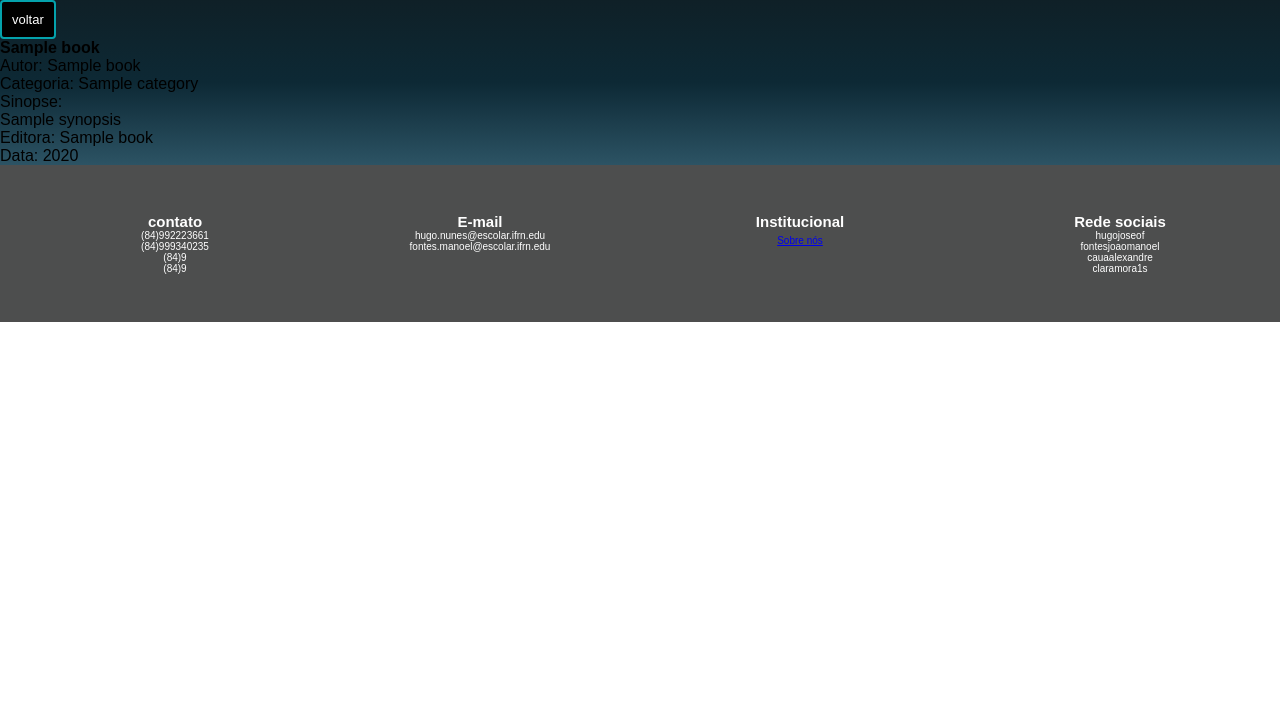
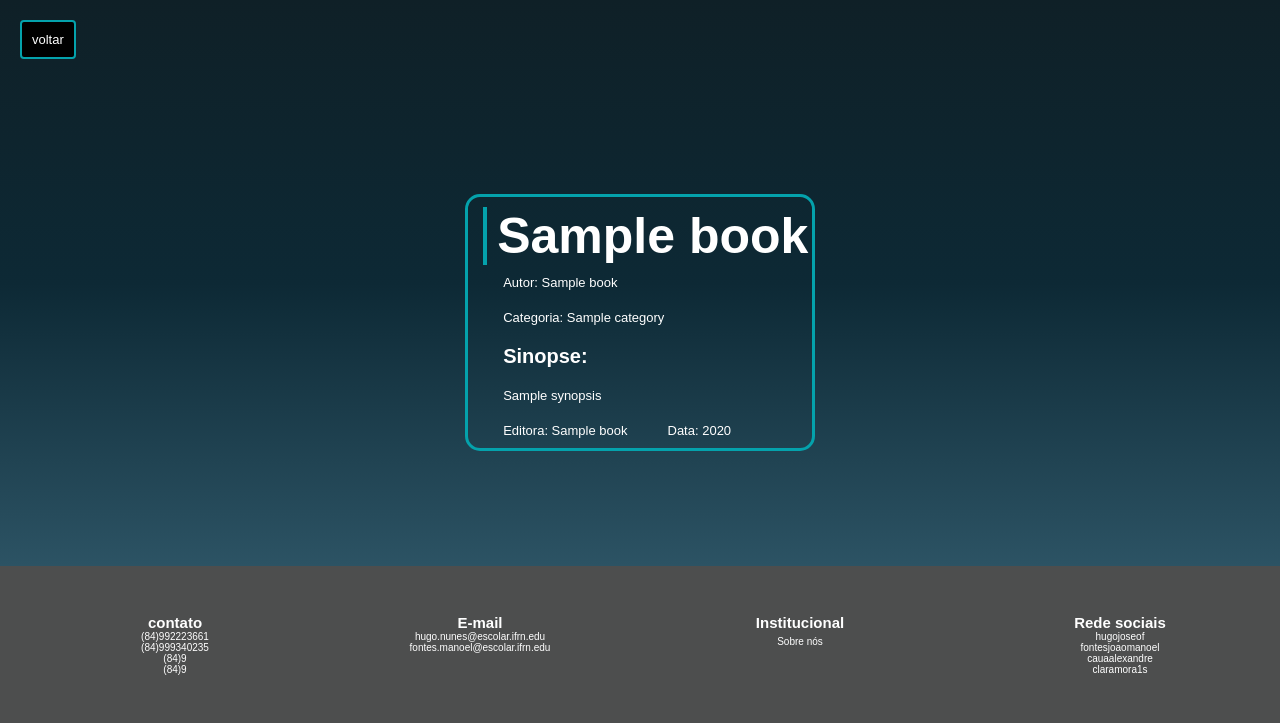
Before and after one commit to JoaoManoelFontes/Project-Trabalho_db, a Flask app: template app/templates/book.html in a window 1280 px wide. Shown: the part 117-840 px from the top of the page. Before the commit the page ends 439 px from the top, so only its background shows below. Run offline with Flask 2, Linux system fonts and the light colour scheme; the template is opened without the code that fills it: most values are stand-ins (such as "Sample title", 1, 10 or a date in 2020).

Commit message:
add book

```diff
--- a/app/cursor.py
+++ b/app/cursor.py
@@ -1,3 +1,4 @@
+from datetime import datetime
 from app import app
 from flask_mysqldb import MySQL
 import MySQLdb
@@ -36,6 +37,10 @@ def delete_book(id: int) -> None:
 def create_book(req: dict) -> None:
     """Cadastra um novo livro no banco de dados"""
     cursor = get_connection()
+
+    #release_year = datetime.strptime(req['release_year'], '%Y-%m-%d').strftime('%d/%b/%Y')
+
+
     cursor.execute(
         "INSERT INTO book (title, synopsis, author_name, publishing_company_name, release_year, category) VALUES ('%s', '%s', '%s', '%s', '%s', '%s');"
         % (
@@ -43,6 +48,7 @@ def create_book(req: dict) -> None:
             req["synopsis"],
             req["author_name"],
             req["publishing_company_name"],
+            #release_year,
             req["release_year"],
             req["category"],
         )
--- /dev/null
+++ b/app/static/css/book.css
@@ -0,0 +1,58 @@
+.titulo-do-livro,
+h1 {
+    font-size: 50px;
+    display: flex;
+}
+
+.book {
+    color: white;
+    font-family: Arial, Helvetica, sans-serif;
+    border: 3px solid #04A2AC;
+    border-radius: 15px;
+    padding-left: 15px;
+    padding-top: 10px;
+}
+
+.container-book {
+    display: flex;
+    justify-content: center;
+    align-items: center;
+    padding: 9% 25%;
+
+}
+
+.autor>p,
+.categoria>p,
+.sinopse>p,
+.editora>p,
+.data>p {
+    font-size: 13px;
+    padding: 10px 20px;
+    text-align: justify;
+}
+
+.sinopse>h2 {
+    font-size: 20px;
+    padding: 10px 20px;
+}
+
+.container {
+    display: grid;
+    grid-template-columns: repeat(2, 1fr);
+}
+.link {
+    display: flex;
+    justify-content: flex-start;
+    padding: 10px;
+  }
+a {
+    text-decoration: none;
+    color: rgb(255, 255, 255);
+    cursor: pointer;
+    padding: 10px;
+}
+
+h1 {
+    border-left: 4px solid #04A2AC;
+    padding-left: 10px;
+}
--- a/app/templates/base.html
+++ b/app/templates/base.html
@@ -15,7 +15,7 @@
 <body>
     <header>
         <div class="title">
-            <img class="logo" src="static\img\logo.jpg" alt="" />
+            <img class="logo" src="{{ url_for('static', filename='img/logo.jpg')}}" alt="" />
         </div>
     </header>
 
--- a/app/templates/book.html
+++ b/app/templates/book.html
@@ -1,9 +1,12 @@
 {% extends 'base.html' %}
 {% block conteudo %}
+<link rel="stylesheet" href="{{ url_for('static',filename='css/book.css')}}" />
 <main>
   <div class="link">
     <a href="/"><button class="botao">voltar</button></a>
   </div>
+
+  <div class="container-book">
     <div class="book">
       <div class="titulo-do-livro">
         <h1>{{book['title']}}</h1>
@@ -15,7 +18,7 @@
         <p>Categoria: {{book['category']}}</p>
       </div>
       <div class="sinopse">
-      <p>Sinopse:</p>
+        <h2>Sinopse:</h2>
         <p>{{book['synopsis']}}</p>
       </div>
       <div class="container">
@@ -27,5 +30,9 @@
         </div>
       </div>
     </div>
+  </div>
+
+
+  <hr>
 </main>
 {% endblock %}
```
Lines whose indentation alone changed are shown as unchanged.
